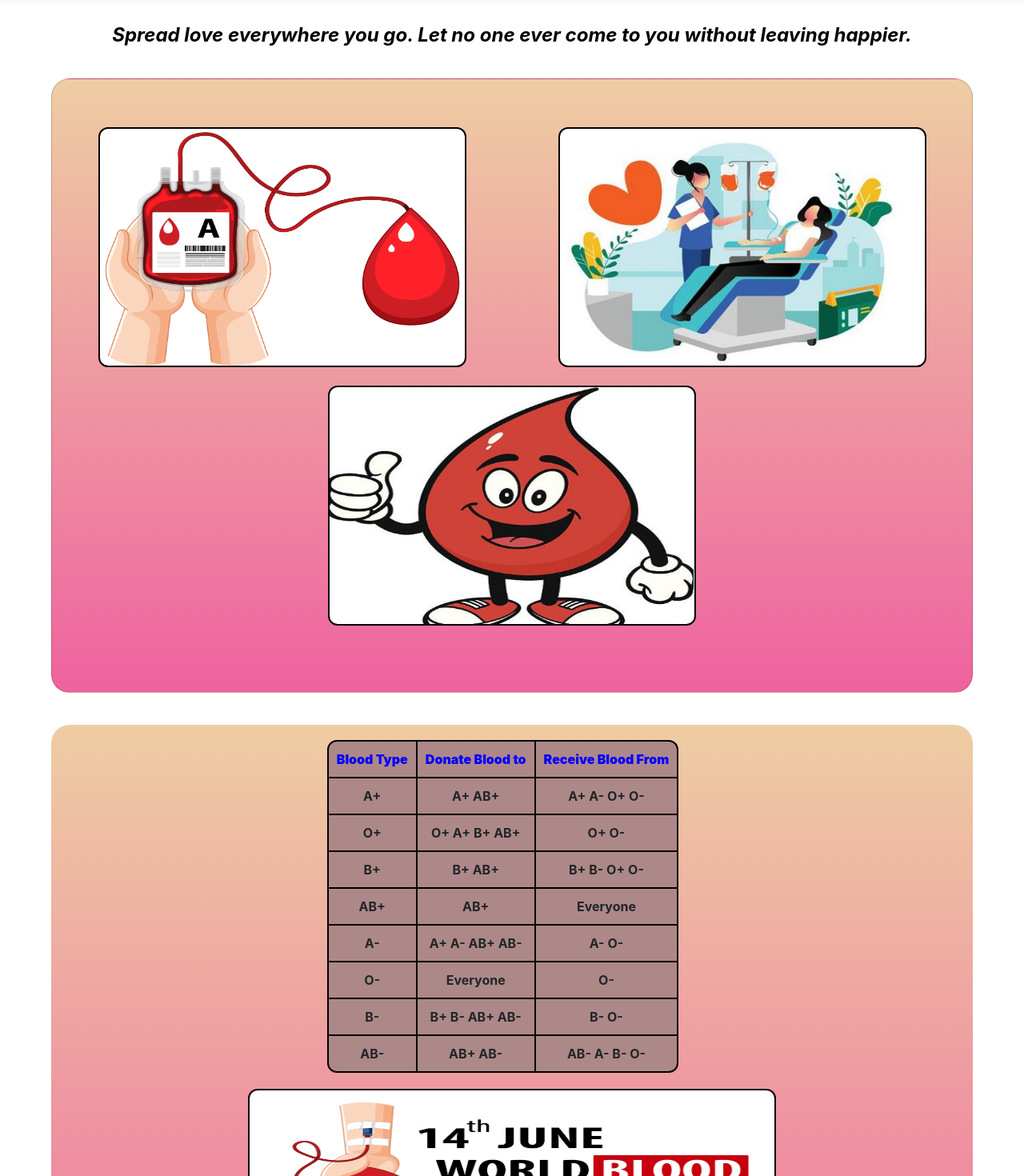
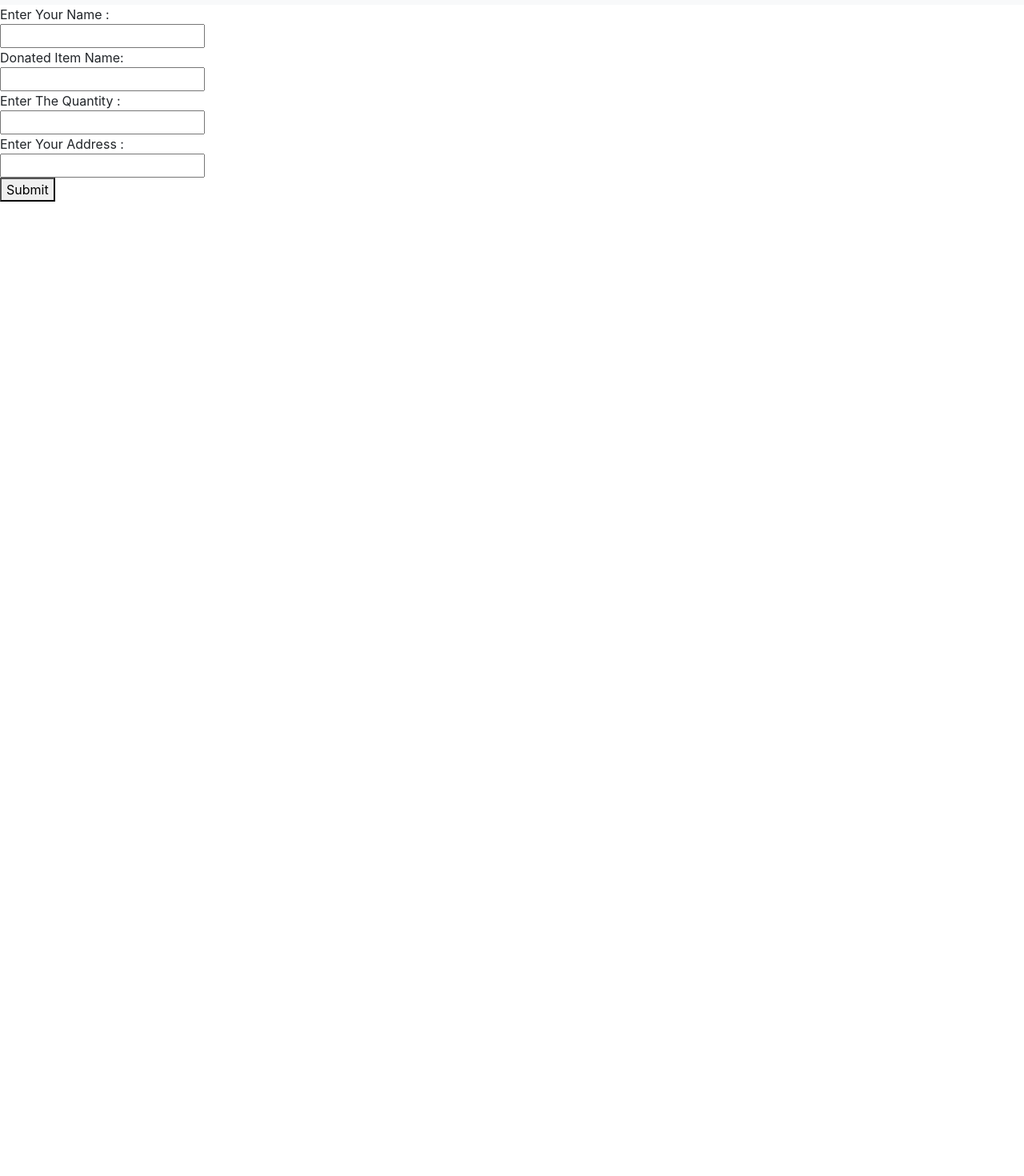
Before and after one commit to ABHINAY-31/web-app, a React (Create React App) app: page /detailsfill in a window 1280 px wide. Shown: the part 80-1550 px from the top of the page at 80% size. After the commit the page ends 800 px from the top, so only its background shows below. Built offline with nearby package versions, Linux system fonts and the light colour scheme.

Commit message:
additional functionality

```diff
--- a/src/App.js
+++ b/src/App.js
@@ -1,7 +1,14 @@
 import './App.css';
 import React from 'react';
-import { Route , Switch } from 'react-router-dom';
-import Details from './Component/DetailsFill';
+import {
+  BrowserRouter as Router,
+  Switch,
+  Route,
+  Link
+} from 'react-router-dom'
+import Nav from './Component/Nav'
+import DetailsFill from './Component/DetailsFill';
+import Home from './Component/Home'
 // import detailFill from './Component/detailFill'
 // import './Component/navbar.js'
 // when we do an npm start this particular section will resolve to what we view over the web
@@ -14,101 +21,17 @@ function App() {
     // done
     <>
       <div className="my_navigation">
-        <nav className="navbar bg-body-tertiary">
-            <div className="container-fluid">
-              <a className="menu-icon" href="#" target="_blank"></a>
-              <a className="navbar-brand active" href="#">Home</a>
-              {/* <Details></Details> */}
-              <a className="navbar-brand" href="detailFill"   target="_blank">Blood Banks</a>
-              <a className="navbar-brand" href="#">Availability</a>
-              <a className="navbar-brand" href="#">Donation Camps</a>
-            </div>
-        </nav>
-        <div className="my-view">
-            <div className="card-description">
-                <p>Spread love everywhere you go. Let no one ever come to you without leaving happier. </p>
-            </div>
-            <div className="inside-box-card">
-                <div className="card">
-                    <div className="card-val-1">
-                      <div className="card-desc-1">Blood Donation</div>
-                    </div>
-                    <div className="card-val-2">
-                      <div className="card-desc-2">Donation Camps</div>
-                    </div>
-                    <div className="card-val-3">
-                      <div className="card-desc-3">Blood Availability</div>
-                    </div>
-                </div>
-            </div>
-        </div>
-
-        <div className="content-view">
-            <div className="blood-type-view">
-              <table cellPadding="10" cellSpacing="20">
-                <thead>
-                  <tr>
-                    <th>Blood Type</th>
-                    <th>Donate Blood to</th>
-                    <th>Receive Blood From</th>
-                  </tr>
-                </thead>
-                <tbody>
-                  <tr>
-                    <td>A+</td>
-                    <td>A+ AB+</td>
-                    <td>A+ A- O+ O-</td>
-                  </tr>
-                  <tr>
-                    <td>O+</td>
-                    <td>O+ A+ B+ AB+</td>
-                    <td>O+ O-</td>
-                  </tr>
-                  <tr>
-                    <td>B+</td>
-                    <td>B+ AB+</td>
-                    <td>B+ B- O+ O-</td>
-                  </tr>
-                  <tr>
-                    <td>AB+</td>
-                    <td>AB+</td>
-                    <td>Everyone</td>
-                  </tr>
-                  <tr>
-                    <td>A-</td>
-                    <td>A+ A- AB+ AB-</td>
-                    <td>A- O-</td>
-                  </tr>
-                  <tr>
-                    <td>O-</td>
-                    <td>Everyone</td>
-                    <td>O-</td>
-                  </tr>
-                  <tr>
-                    <td>B-</td>
-                    <td>B+ B- AB+ AB-</td>
-                    <td>B- O-</td>
-                  </tr>
-                  <tr className="last-one">
-                    <td>AB-</td>
-                    <td>AB+ AB-</td>
-                    <td>AB- A- B- O-</td>
-                  </tr>
-                </tbody>
-              </table>
-            </div>
-            <div className="image-view">
-              <div className="image"></div>
-              <div className="content">Donate blood, donate life! Donate blood, save life! Donate blood, give a smile to someone. <br /> Donate blood and gift someone a precious life.</div>
-            </div>
-        </div>
-
-        <div className="blood-detail-donor">
-          <h1 className="donor-heading">Types Of Donation</h1>
-          <p>The human body contains five liters of blood, which is made of several useful components i.e. <b>Whole blood</b> , <b>Platelet</b> , and <b>Plasma</b>.</p> <br />
-          <p>Each type of component has several medical uses and can be used for different medical treatments. your blood donation determines the best donation for you to make.</p> <br/>
-          <p>For <b>plasma</b> and <b>platelet</b> donation you must have donated whole blood in past two years.</p> <br />
-        </div>
+        <Router>
+          <Nav/>
+            <Switch>
+              <Route exact path='/'>
+                <Home/>
+              </Route>
+              <Route exact path="/detailsfill">
+                <DetailsFill/>
+              </Route>
+            </Switch>
+        </Router>
       </div>
     </>
       // <h1 className="my_name">Hello everyone</h1>
--- a/src/Component/DetailsFill.js
+++ b/src/Component/DetailsFill.js
@@ -2,13 +2,12 @@
 function Details(){
     return(
         <>
-            {/* <div className="my-form-details">
-                Enter your Name: <input type="text" />
-            </div> */}
             <form>
-                <label>Enter Your Name:
-                    <input type="text" />
-                </label>
+                Enter Your Name : <br /><input type="text" /> <br />
+                Donated Item Name: <br /><input type="text" /><br />
+                Enter The Quantity : <br /><input type="text" /><br />
+                Enter Your Address : <br /><input type="text" /><br />
+                <button >Submit</button>
             </form>
         </>
     );
--- /dev/null
+++ b/src/Component/Home.js
@@ -0,0 +1,101 @@
+import React from 'react'
+import {
+    BrowserRouter as Router,
+    Switch,
+    Route,
+    Link
+} from 'react-router-dom'
+
+const Home = () =>{
+    return (
+        <>
+            <div className="my-view">
+            <div className="card-description">
+                <p>Spread love everywhere you go. Let no one ever come to you without leaving happier. </p>
+            </div>
+            <div className="inside-box-card">
+                <div className="card">
+                    <div className="card-val-1">
+                      <div className="card-desc-1">Blood Donation</div>
+                    </div>
+                    <div className="card-val-2">
+                      <div className="card-desc-2">Donation Camps</div>
+                    </div>
+                    <div className="card-val-3">
+                      <div className="card-desc-3">Blood Availability</div>
+                    </div>
+                </div>
+            </div>
+        </div>
+
+        <div className="content-view">
+            <div className="blood-type-view">
+              <table cellPadding="10" cellSpacing="20">
+                <thead>
+                  <tr>
+                    <th>Blood Type</th>
+                    <th>Donate Blood to</th>
+                    <th>Receive Blood From</th>
+                  </tr>
+                </thead>
+                <tbody>
+                  <tr>
+                    <td>A+</td>
+                    <td>A+ AB+</td>
+                    <td>A+ A- O+ O-</td>
+                  </tr>
+                  <tr>
+                    <td>O+</td>
+                    <td>O+ A+ B+ AB+</td>
+                    <td>O+ O-</td>
+                  </tr>
+                  <tr>
+                    <td>B+</td>
+                    <td>B+ AB+</td>
+                    <td>B+ B- O+ O-</td>
+                  </tr>
+                  <tr>
+                    <td>AB+</td>
+                    <td>AB+</td>
+                    <td>Everyone</td>
+                  </tr>
+                  <tr>
+                    <td>A-</td>
+                    <td>A+ A- AB+ AB-</td>
+                    <td>A- O-</td>
+                  </tr>
+                  <tr>
+                    <td>O-</td>
+                    <td>Everyone</td>
+                    <td>O-</td>
+                  </tr>
+                  <tr>
+                    <td>B-</td>
+                    <td>B+ B- AB+ AB-</td>
+                    <td>B- O-</td>
+                  </tr>
+                  <tr className="last-one">
+                    <td>AB-</td>
+                    <td>AB+ AB-</td>
+                    <td>AB- A- B- O-</td>
+                  </tr>
+                </tbody>
+              </table>
+            </div>
+            <div className="image-view">
+              <div className="image"></div>
+              <div className="content">Donate blood, donate life! Donate blood, save life! Donate blood, give a smile to someone. <br /> Donate blood and gift someone a precious life.</div>
+            </div>
+        </div>
+
+        <div className="blood-detail-donor">
+          <h1 className="donor-heading">Types Of Donation</h1>
+          <p>The human body contains five liters of blood, which is made of several useful components i.e. <b>Whole blood</b> , <b>Platelet</b> , and <b>Plasma</b>.</p> <br />
+          <p>Each type of component has several medical uses and can be used for different medical treatments. your blood donation determines the best donation for you to make.</p> <br/>
+          <p>For <b>plasma</b> and <b>platelet</b> donation you must have donated whole blood in past two years.</p> <br />
+        </div>
+        </>
+    )
+}
+
+export default Home;
--- /dev/null
+++ b/src/Component/Nav.js
@@ -0,0 +1,24 @@
+// import React from react;
+import React from 'react';
+import {
+    BrowserRouter as Router,
+    Switch,
+    Route,
+    Link
+} from 'react-router-dom'
+const Nav = () =>{
+    return(
+        <>
+            <nav className="navbar bg-body-tertiary">
+                <div className="container-fluid">
+                    <Link className="menu-icon" href="#" target="_blank"></Link>
+                    <Link className="navbar-brand active" to="/">Home</Link>
+                    <Link className="navbar-brand" to="/detailsfill">Blood Banks</Link>
+                    <Link className="navbar-brand" href="#">Availability</Link>
+                    <Link className="navbar-brand" href="#">Donation Camps</Link>
+                </div>
+        </nav>
+        </>
+    )
+}
+export default Nav;
```
Also changed, not shown: package.json (+11 -2 lines), 1 other file (tests, documents, lock files or other folders).
